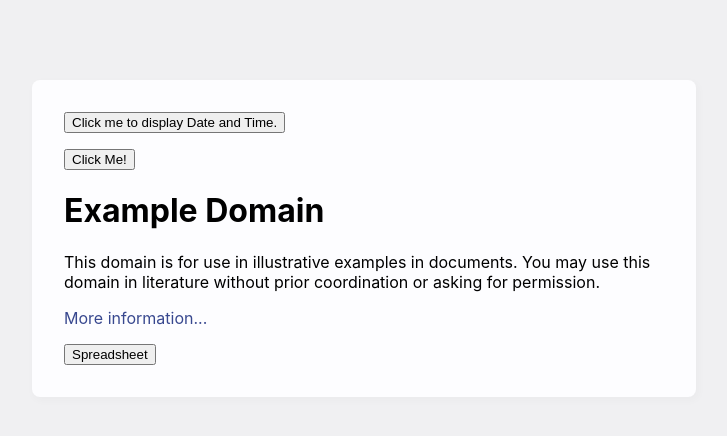
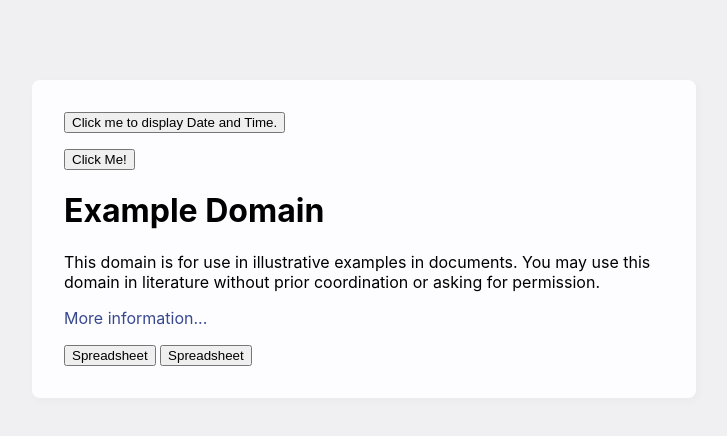
Before and after one commit to App-Zeescouts-Toxandria/App-Zeescouts-Toxandria.github.io, a plain HTML site: page index.html in a window 1280 px wide. Shown: the whole page, without its empty margins (276-1003 px from the left). Drawn offline with Linux system fonts and the light colour scheme.

Commit message:
Update index.html

```diff
--- a/index.html
+++ b/index.html
@@ -51,6 +51,11 @@
              console.log(test)">
     Spreadsheet</button>
 
+    <script>let test = 1</script>
+    <button type="button"
+    onclick="console.log(test)">
+    Spreadsheet</button>
+
 
 
 </div>
```
